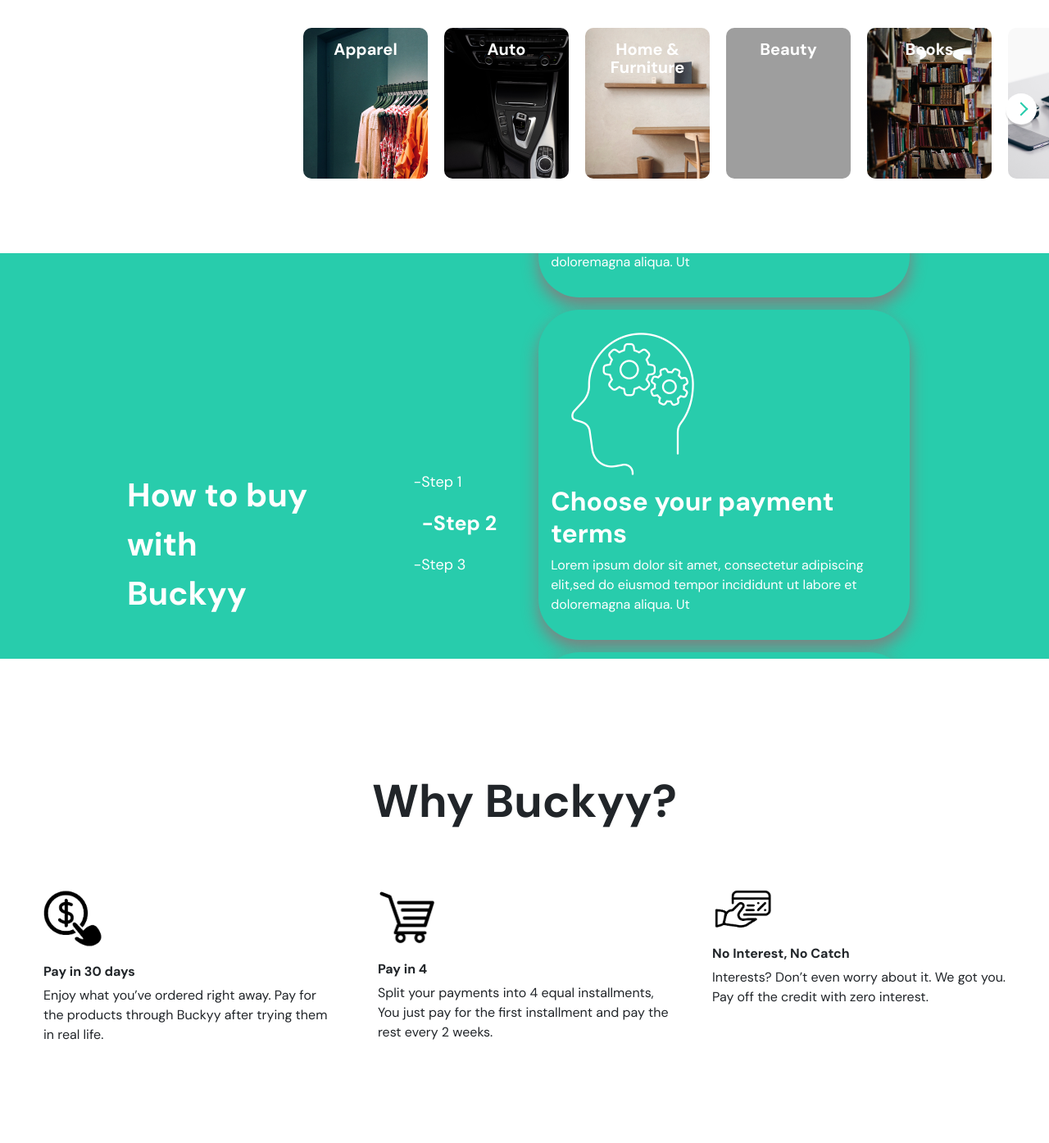
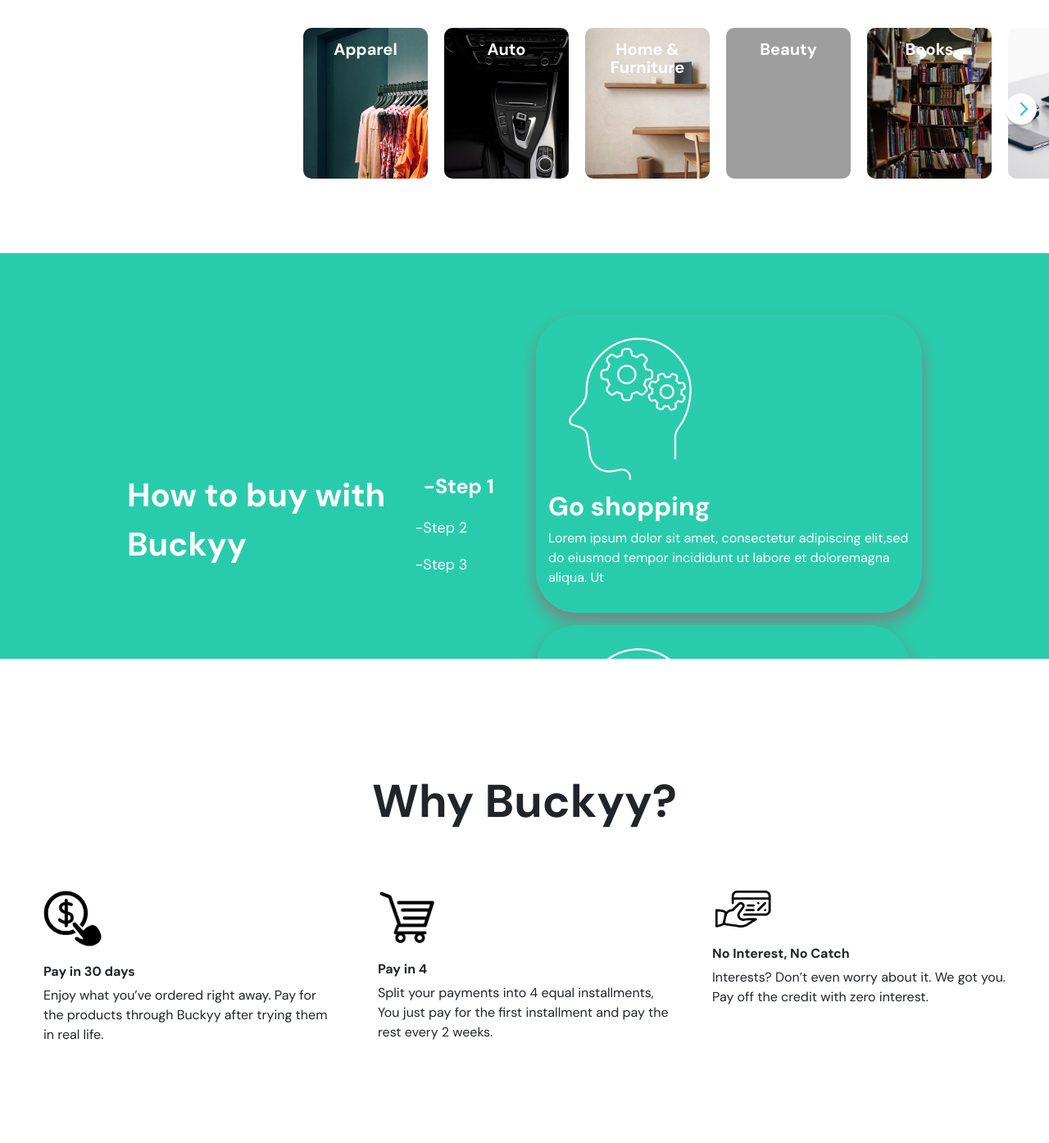
Before and after one commit to Israq/BUCKYY-VERSION-2.0-LIVE, a Django app: page / in a window 1280 px wide. Shown: the part 811-2206 px from the top of the page at 82% size. Run offline with Django 4.2, Linux system fonts and the light colour scheme; some libraries are stand-ins or nearby versions; grey boxes are pictures that could not be loaded.

Commit message:
Made Step-1 the default

```diff
--- a/static/css/index.css
+++ b/static/css/index.css
@@ -836,6 +836,21 @@ label {
     }
 }
 
+.process-section-right>.process-section-cards>.process-section-card:nth-child(1) {
+    margin-top: 400px;
+    margin-right: 0;
+}
+
+/* .process-section-right>.process-section-cards>.process-section-card:nth-child(2) {
+    position: relative;
+    top: 93;
+}
+
+.process-section-right>.process-section-cards>.process-section-card:nth-child(3) {
+    position: relative;
+    top: 173;
+} */
+
 @media (max-width: 718px) {
     .process-section-overlay {
         height: 1225px;
@@ -878,19 +893,19 @@ label {
         position: relative;
         top: 0;
         margin-right: 0;
-        z-index: 1;
+        z-index: 2;
     }
 
     .process-section-right>.process-section-cards>.process-section-card:nth-child(2) {
         position: absolute;
         top: 93;
-        z-index: 2;
+        z-index: 1;
     }
 
     .process-section-right>.process-section-cards>.process-section-card:nth-child(3) {
         position: absolute;
         top: 173;
-        z-index: 1;
+        z-index: 0;
     }
 }
 
@@ -955,7 +970,6 @@ label {
 }
 
 .process-section-card {
-    position: relative;
     background-color: #28CCAC;
     padding: 15px;
     margin: 15px;
@@ -973,7 +987,7 @@ label {
     filter: brightness(0) invert(1);
 }
 
-#step-btn-2 {
+#step-btn-1 {
     font-size: 25px;
     font-weight: 900;
     margin-left: 10px;
--- a/static/js/index.js
+++ b/static/js/index.js
@@ -54,31 +54,31 @@ function slide(step) {
             stepBtn2.removeAttribute("style");
             stepBtn3.removeAttribute("style");
             buyingCard[0].style.marginTop = "400";
-            stepBtn2.style.fontSize = "18";
-            stepBtn2.style.fontWeight = "100";
-            stepBtn2.style.marginLeft = "0";
             stepBtn1.style.fontSize = "25";
             stepBtn1.style.fontWeight = "900";
             stepBtn1.style.marginLeft = "10";
         }
         else if (step == 'step-2') {
-            buyingCard[0].style.marginTop = "13";
-            buyingCard[2].style.display = "block";
             stepBtn1.removeAttribute("style");
             stepBtn3.removeAttribute("style");
+            buyingCard[2].style.display = "block";
+            buyingCard[0].style.marginTop = "15";
+            stepBtn1.style.fontSize = "18";
+            stepBtn1.style.fontWeight = "100";
+            stepBtn1.style.marginLeft = "0";
             stepBtn2.style.fontSize = "25";
             stepBtn2.style.fontWeight = "900";
             stepBtn2.style.marginLeft = "10";
         }
         else {
-            buyingCard[0].style.marginTop = "-365";
+            buyingCard[0].style.marginTop = "-400";
             buyingCard[2].style.display = "block";
             buyingCard[2].style.marginTop = "0";
             stepBtn1.removeAttribute("style");
             stepBtn2.removeAttribute("style");
-            stepBtn2.style.fontSize = "18";
-            stepBtn2.style.fontWeight = "100";
-            stepBtn2.style.marginLeft = "0";
+            stepBtn1.style.fontSize = "18";
+            stepBtn1.style.fontWeight = "100";
+            stepBtn1.style.marginLeft = "0";
             stepBtn3.style.fontSize = "25";
             stepBtn3.style.fontWeight = "900";
             stepBtn3.style.marginLeft = "10";
```
